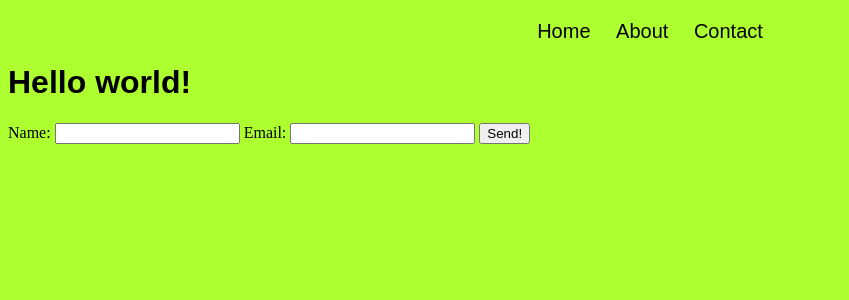
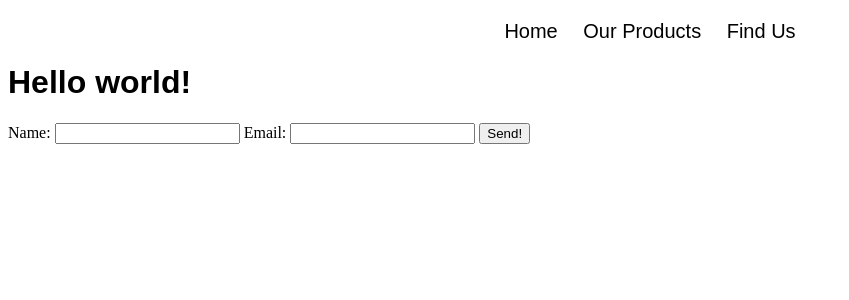
Before and after one commit to amcmy/cfg-python-project-myc, a Flask app: page / in a window 1280 px wide. Shown: the top 300 px of the page, without its empty margins (0-849 px from the left). Run offline with Flask 2, Linux system fonts and the light colour scheme.

Commit message:
27MAR0726

```diff
--- a/static/app.css
+++ b/static/app.css
@@ -3,7 +3,7 @@ h1 {
   }
 
   body {
-    background-color: GreenYellow ;
+    background-color: rgb(255, 255, 255) ;
   }
 nav ul {
     list-style: none;
--- a/templates/header.html
+++ b/templates/header.html
@@ -12,7 +12,7 @@
     <nav>
       <ul>
         <li>Home</li>
-        <li>About</li>
-        <li>Contact</li>
+        <li>Our Products</li>
+        <li>Find Us</li>
       </ul>
     </nav>
```
Also changed, not shown: 1 other file.
